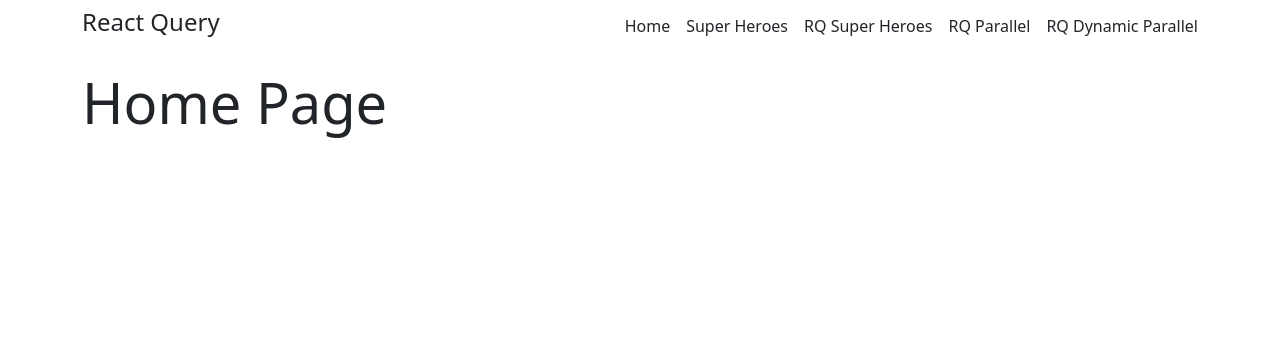
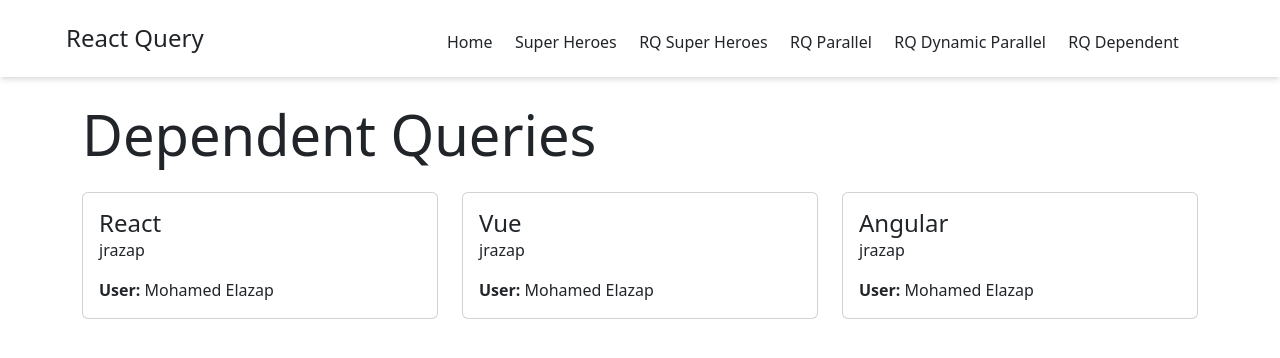
Before and after one commit to jrazap/react-query, a React (Vite) app: page /rq-dependent in a window 1280 px wide. Shown: the top 358 px of the page. Built offline with nearby package versions, Linux system fonts and the light colour scheme; data requests are answered from the project's data file.

Commit message:
Dependent Queries

```diff
--- a/api/db.json
+++ b/api/db.json
@@ -51,5 +51,20 @@
       "id": 3,
       "name": "Black Widow"
     }
+  ],
+
+  "users": [
+    {
+      "id": "jrazap@gmail.com",
+      "name": "Mohamed Elazap",
+      "channelId": "jrazap"
+    }
+  ],
+
+  "channels": [
+    {
+      "id": "jrazap",
+      "courses": ["React", "Vue", "Angular"]
+    }
   ]
 }
--- a/src/layout/Nav.jsx
+++ b/src/layout/Nav.jsx
@@ -1,38 +1,36 @@
-import { Link } from "react-router-dom";
+import { Link, useLocation } from "react-router-dom";
 
-const Nav = () => (
+const navRoutes = [
+  { path: "/", label: "Home" },
+  { path: "/super-heroes", label: "Super Heroes" },
+  { path: "/rq-super-heroes", label: "RQ Super Heroes" },
+  { path: "/rq-parallel", label: "RQ Parallel" },
+  { path: "/rq-dynamic-parallel", label: "RQ Dynamic Parallel" },
+  { path: "/rq-dependent", label: "RQ Dependent" },
+];
+
+const Nav = () => {
+  const location = useLocation();
+
+  return (
     <nav className="nav my-2">
       <div className="container flex-between">
         <h2 className="fs-4">React Query</h2>
         <ul className="items-center gap-3">
-        <li>
-          <Link className="text-dark" to="/">
-            Home
+          {navRoutes.map((route) => (
+            <li
+              key={route.path}
+              className={`${location.pathname === route.path ? "active" : ""}`}
+            >
+              <Link className="text-dark link-style" to={route.path}>
+                {route.label}
               </Link>
             </li>
-        <li>
-          <Link className="text-dark" to="/super-heroes">
-            Super Heroes
-          </Link>
-        </li>
-        <li>
-          <Link className="text-dark" to="/rq-super-heroes">
-            RQ Super Heroes
-          </Link>
-        </li>
-        <li>
-          <Link className="text-dark" to="/rq-parallel">
-            RQ Parallel
-          </Link>
-        </li>
-        <li>
-          <Link className="text-dark" to="/rq-dynamic-parallel">
-            RQ Dynamic Parallel
-          </Link>
-        </li>
+          ))}
         </ul>
       </div>
     </nav>
   );
+};
 
 export default Nav;
--- /dev/null
+++ b/src/pages/DependentQueries.page.jsx
@@ -0,0 +1,76 @@
+/* eslint-disable react/prop-types */
+import axios from "axios";
+import { useQuery } from "react-query";
+import Loading from "../layout/Loading";
+import Error from "../layout/Error";
+import { RefreshhBtn } from "../layout/RefreshBtn";
+
+const fetchUserByEmail = (email) => {
+  return axios.get(`${import.meta.env.VITE_APP_API_URL}/users/${email}`);
+};
+
+const fetchCoursesByChannelId = (channelId) => {
+  return axios.get(`${import.meta.env.VITE_APP_API_URL}/channels/${channelId}`);
+};
+
+const DependentQueriesPage = ({ email }) => {
+  const { data: user } = useQuery(["user", email], () =>
+    fetchUserByEmail(email)
+  );
+
+  const channelId = user?.data.channelId;
+
+  const {
+    data: channel,
+    isLoading,
+    isError,
+    error,
+    isFetching,
+    refetch,
+  } = useQuery(
+    ["channel", channelId],
+    () => fetchCoursesByChannelId(channelId),
+    {
+      enabled: !!channelId,
+    }
+  );
+
+  if (isLoading || isFetching) return <Loading />;
+  if (isError)
+    return (
+      <>
+        <Error error={error.message} />
+        <RefreshhBtn refetch={refetch} />
+      </>
+    );
+
+  return (
+    <section className="my-4">
+      <div className="container">
+        <h1 className="display-4 mb-4">Dependent Queries</h1>
+        <div className="row">
+          {channel?.data.courses.map((course) => (
+            <div className="col-lg-4" key={`c-${course}`}>
+              <div className="card mb-3">
+                <div className="row g-0">
+                  <div className="col-md-8">
+                    <div className="card-body">
+                      <h4 className="card-title mb-0">{course}</h4>
+                      <p>{channel?.data.id}</p>
+                      <p className="card-text">
+                        <span className="fw-bold fs-6">User: </span>
+                        {user?.data.name}
+                      </p>
+                    </div>
+                  </div>
+                </div>
+              </div>
+            </div>
+          ))}
+        </div>
+      </div>
+    </section>
+  );
+};
+
+export default DependentQueriesPage;
--- a/src/components/RQSuperHero.page.jsx
+++ b/src/pages/RQSuperHero.page.jsx
@@ -1,9 +1,10 @@
-import { Link, useParams } from "react-router-dom";
+import { useNavigate, useParams } from "react-router-dom";
 import { useSuperHeroData } from "../hooks/useSuperHeroData";
 import Error from "../layout/Error";
 import Loading from "../layout/Loading";
 
 const RQSuperHeroPage = () => {
+  const navigate = useNavigate();
   const { heroId } = useParams();
   const { isLoading, data, isError, error } = useSuperHeroData(heroId);
 
@@ -27,9 +28,12 @@
                     </span>
                   ))}
                 </div>
-                <Link to="/rq-super-heroes" className="btn btn-outline-dark mt-3">
+                <button
+                  onClick={() => navigate(-1)}
+                  className="btn btn-outline-dark mt-3"
+                >
                   Back
-                </Link>
+                </button>
               </div>
             </div>
           </div>
--- a/src/styles/index.scss
+++ b/src/styles/index.scss
@@ -11,9 +11,11 @@
 }
 
 nav {
-  li {
-    font-weight: 400;
-  }
+  background-color: #fff;
+  box-shadow: 0 4px 6px -1px rgba(0, 0, 0, 0.1),
+    0 2px 4px -1px rgba(0, 0, 0, 0.06);
+  padding: 1rem 2rem;
+  transition: box-shadow 0.3s ease-in-out;
 }
 
 a {
@@ -34,3 +36,33 @@
   @extend .items-center;
   justify-content: space-between;
 }
+
+.link-style {
+  position: relative;
+  color: #000;
+  text-decoration: none;
+  padding: 0 0.2rem;
+  transition: color 0.3s ease-in-out;
+
+  &::before {
+    content: "";
+    position: absolute;
+    width: 100%;
+    height: 1px;
+    bottom: -0.25rem;
+    left: 0;
+    background-color: #000;
+    visibility: hidden;
+    transform: scaleX(0);
+    transition: all 0.3s ease-in-out;
+  }
+
+  &:hover {
+    color: #000;
+  }
+
+  &:hover::before {
+    visibility: visible;
+    transform: scaleX(1);
+  }
+}
```
Also changed, not shown: src/router.jsx (+11 -6 lines), src/pages/DynamicParallel.page.jsx (renamed from src/components/DynamicParallel.page.jsx), src/pages/Home.page.jsx (renamed from src/components/Home.page.jsx), src/pages/ParallelQueries.page.jsx (renamed from src/components/ParallelQueries.page.jsx), src/pages/RQSuperHeroes.page.jsx (renamed from src/components/RQSuperHeroes.page.jsx), src/pages/SuperHeroes.page.jsx (renamed from src/components/SuperHeroes.page.jsx). Lines whose indentation alone changed are shown as unchanged.
